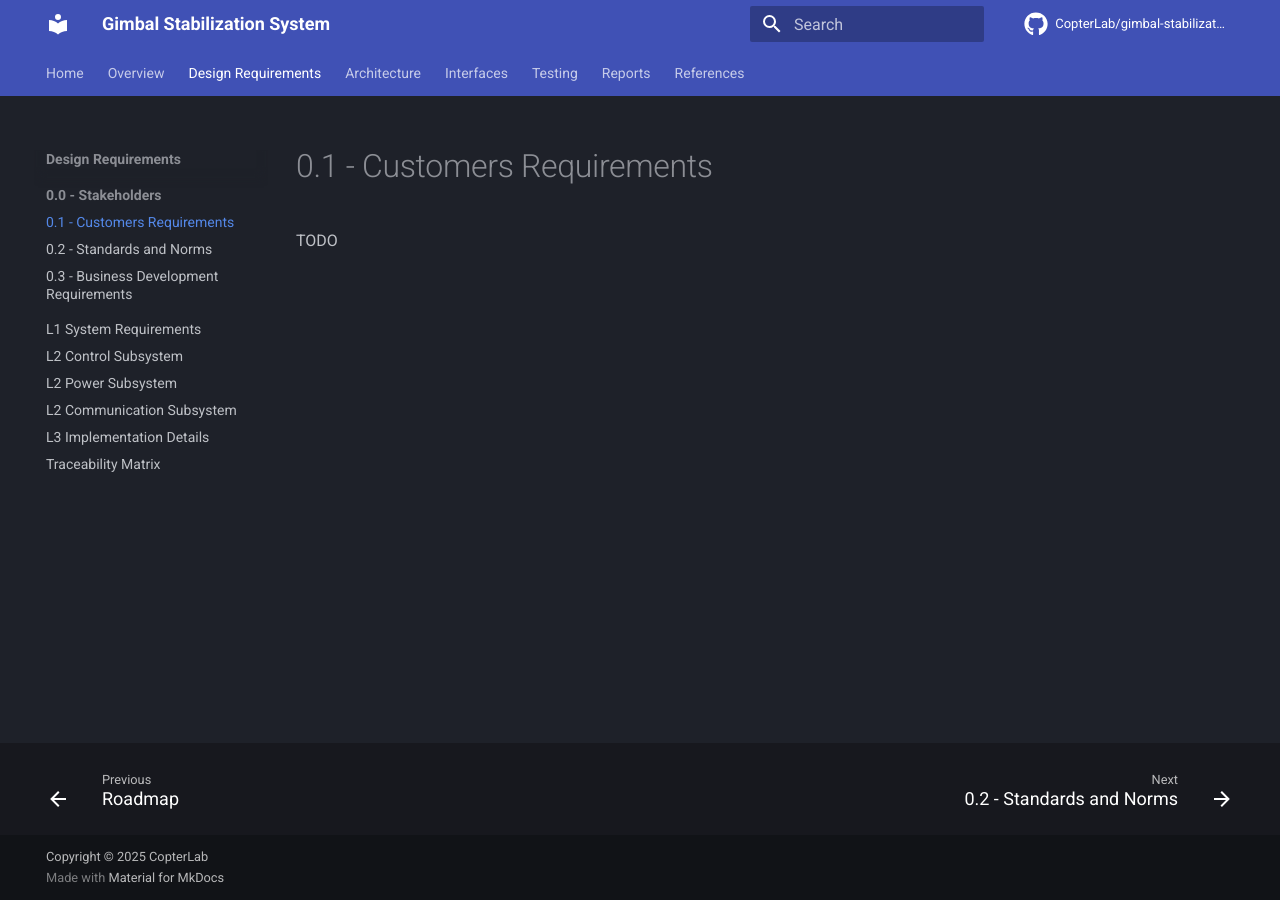
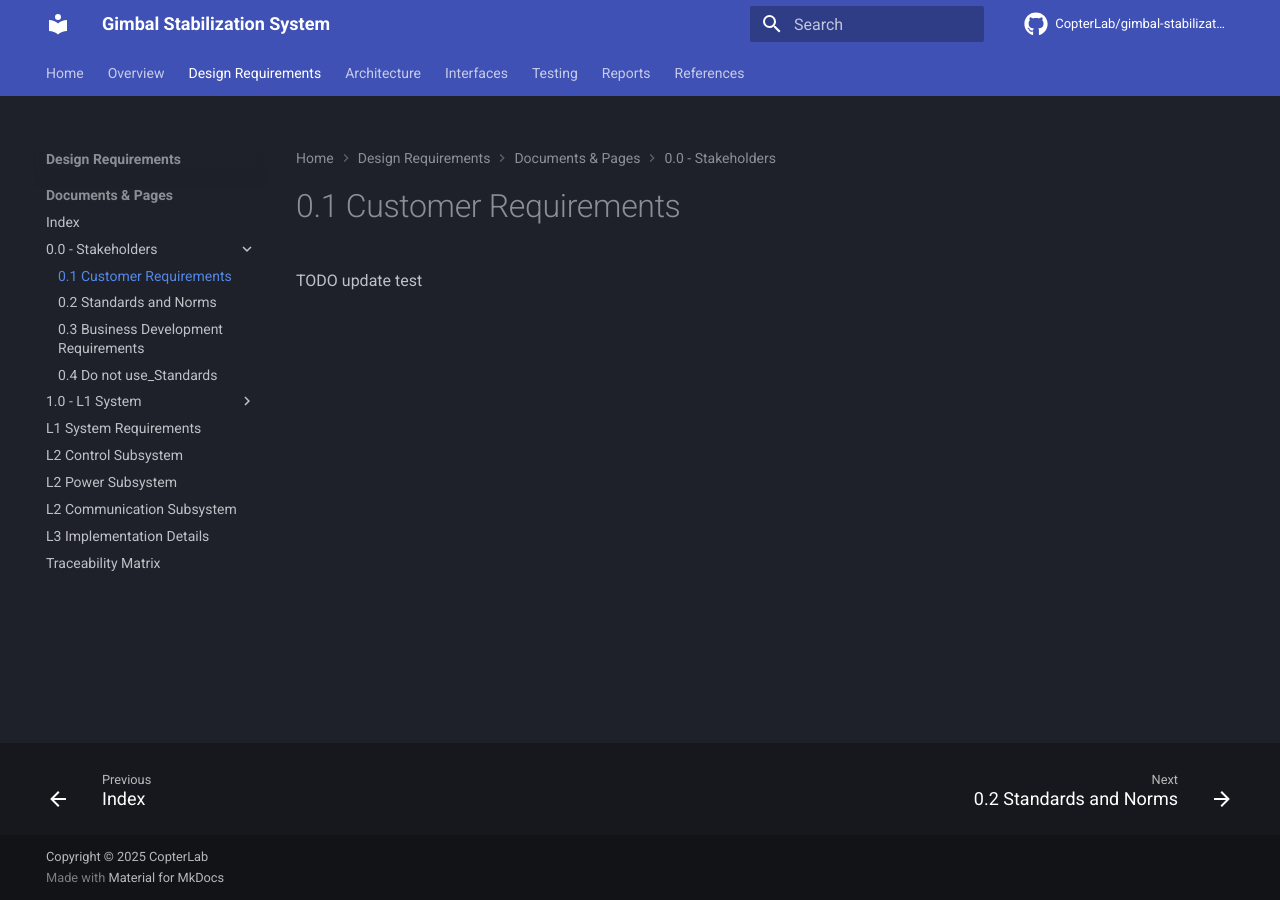
Before and after one commit to CopterLab/gimbal-stabilization-system, an MkDocs documentation site: the page built from docs/design_requirements/0.0_Stakeholders/0.1_customers_requirements.md, in a window 1280 px wide. Built offline with MkDocs 1.6.1 and Material for MkDocs 9.7.7, drawn with Linux system fonts in a browser that asks for light colours; comment, search, counter and statistics services are not loaded.

Commit message:
acordeon side panel working

```diff
--- a/docs/design_requirements/0.0_Stakeholders/0.1_customers_requirements.md
+++ b/docs/design_requirements/0.0_Stakeholders/0.1_customers_requirements.md
@@ -1 +1 @@
-TODO
+TODO update test
--- a/mkdocs.yml
+++ b/mkdocs.yml
@@ -9,10 +9,12 @@ theme:
   features:
     - navigation.tabs
     - navigation.sections
+#    - navigation.expand
+    - navigation.path
     - navigation.top
     - navigation.footer
-    - toc.integrate
-    - content.code.copy
+    # - toc.integrate
+#   nav_depth: 3
   palette:
       scheme: slate
       primary: indigo
@@ -38,16 +40,33 @@ nav:
       - System Context: overview/system_context.md
       - Roadmap: overview/roadmap.md
   - Design Requirements:
-      - 0.0 - Stakeholders:
-          - 0.1 - Customers Requirements: design_requirements/0.0_Stakeholders/0.1_customers_requirements.md
-          - 0.2 - Standards and Norms: design_requirements/0.0_Stakeholders/0.2_standards_and_norms.md
-          - 0.3 - Business Development Requirements: design_requirements/0.0_Stakeholders/0.3_business_development.md
-      - L1 System Requirements: design_requirements/l1_system.md
-      - L2 Control Subsystem: design_requirements/l2_control.md
-      - L2 Power Subsystem: design_requirements/l2_power.md
-      - L2 Communication Subsystem: design_requirements/l2_communication.md
-      - L3 Implementation Details: design_requirements/l3_implementation.md
-      - Traceability Matrix: design_requirements/traceability_matrix.md
+      - Documents & Pages:
+        - Index: design_requirements/index.md
+        - 0.0 - Stakeholders:
+            - 0.1 Customer Requirements: design_requirements/0.0_Stakeholders/0.1_customers_requirements.md
+            - 0.2 Standards and Norms: design_requirements/0.0_Stakeholders/0.2_standards_and_norms.md
+            - 0.3 Business Development Requirements: design_requirements/0.0_Stakeholders/0.3_business_development.md
+            - 0.4 Do not use_Standards: design_requirements/0.0_Stakeholders/0.4_do_not_use_standards.md
+        - 1.0 - L1 System:
+            - Index: 1.0-l1-system/index.md
+            - Design Set:
+                - Index: 1.0-l1-system/design-set/index.md
+            - Deviations:
+                - Index: 1.0-l1-system/deviations/index.md
+            - Requirements Set:
+                - Index: 1.0-l1-system/requirements-set/index.md
+            - Test Set:
+                - Index: 1.0-l1-system/test-set/index.md
+            - L1 Overall Testing Metrics: 1.0-l1-system/l1-overall-testing-metrics.md
+            - L1 Requirements Overview: 1.0-l1-system/l1-requirements-overview.md
+            - Link Coverage - L0 Standards: 1.0-l1-system/link-coverage-l0-standards.md
+            - Link Coverage All: 1.0-l1-system/link-coverage-all.md
+        - L1 System Requirements: design_requirements/l1_system.md
+        - L2 Control Subsystem: design_requirements/l2_control.md
+        - L2 Power Subsystem: design_requirements/l2_power.md
+        - L2 Communication Subsystem: design_requirements/l2_communication.md
+        - L3 Implementation Details: design_requirements/l3_implementation.md
+        - Traceability Matrix: design_requirements/traceability_matrix.md
   - Architecture:
       - System Block Diagram: architecture/system_block_diagram.md
       - Hardware Architecture: architecture/hardware_architecture.md
```
Also changed, not shown: docs/design_requirements/index.md (added, +1 -0 lines), docs/design_requirements/0.0_Stakeholders/0.4_do_not_use_standards.md (added).
